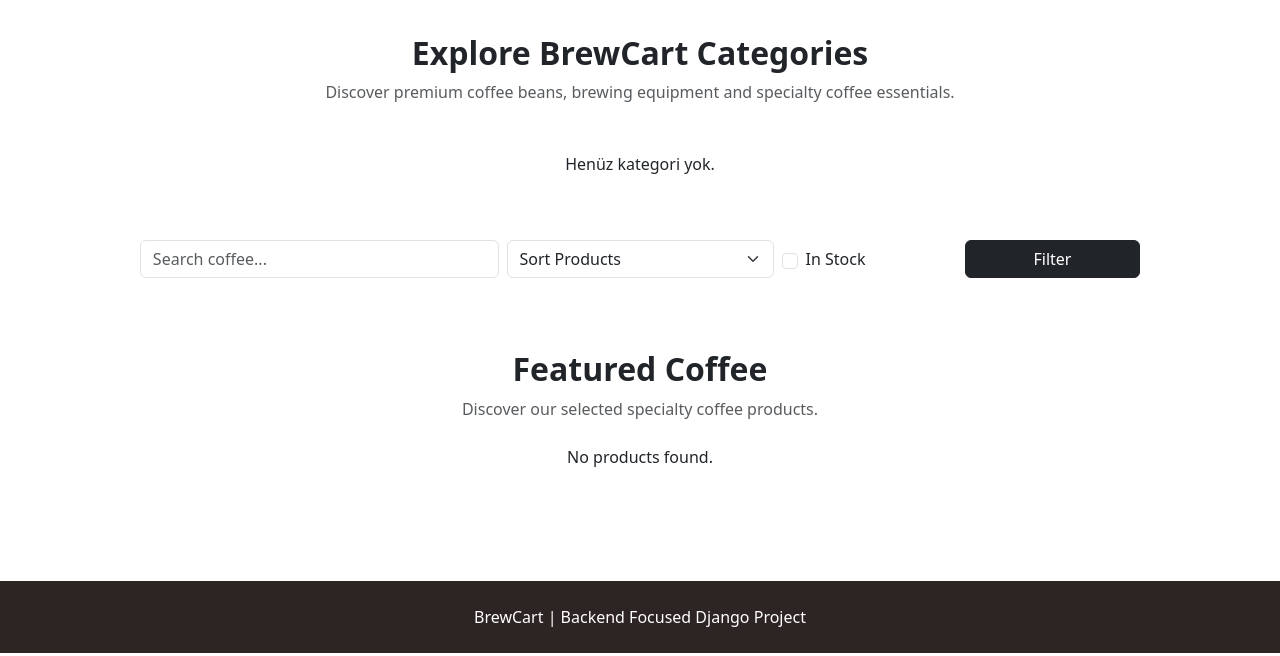
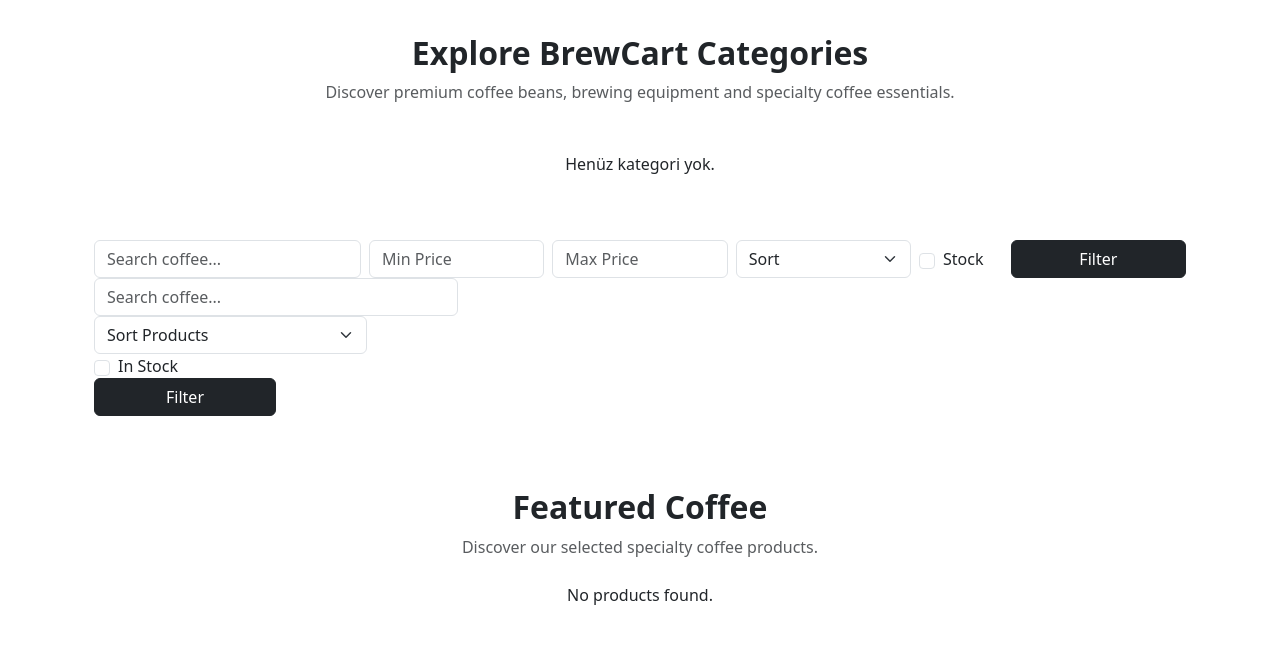
Before and after one commit to taner-sahin/brewcart-django, a Django app: page / in a window 1280 px wide. Shown: the part 672-1328 px from the top of the page. Run offline with Django 4.2, Linux system fonts and the light colour scheme; data that the repository does not hold is empty.

Commit message:
Build advanced product filtering system

```diff
--- a/products/views.py
+++ b/products/views.py
@@ -3,85 +3,85 @@ from .models import Product, Category
 
 
 def home(request):
-
-    # URL'den gelen arama kelimesini alıyoruz.
-    #
-    # Örnek:
-    # /?q=espresso
-    #
+    # URL'den arama kelimesini alır.
+    # Örnek: /?q=espresso
     query = request.GET.get("q")
 
-    # URL'den gelen sıralama bilgisini alıyoruz.
-    #
-    # Örnek:
-    # /?sort=price_low
-    #
+    # URL'den sıralama bilgisini alır.
+    # Örnek: /?sort=price_low
     sort = request.GET.get("sort")
 
-    # URL'den gelen stok filtresini alıyoruz.
-    #
-    # Örnek:
-    # /?in_stock=1
-    #
+    # URL'den stok filtresini alır.
+    # Örnek: /?in_stock=1
     in_stock = request.GET.get("in_stock")
 
-    # İlk başta:
-    #
-    # aktif VE featured ürünleri getiriyoruz.
-    #
+    # URL'den minimum fiyatı alır.
+    # Örnek: /?min_price=300
+    min_price = request.GET.get("min_price")
+
+    # URL'den maksimum fiyatı alır.
+    # Örnek: /?max_price=500
+    max_price = request.GET.get("max_price")
+
+    # İlk olarak aktif ve öne çıkarılmış ürünleri getirir.
     featured_products = Product.objects.filter(
         is_available=True,
         is_featured=True
     )
 
-    # Eğer kullanıcı arama yaptıysa:
-    #
-    # ürün adında geçen kelimeyi filtrele.
-    #
+    # Arama varsa ürün adına göre filtreler.
     if query:
         featured_products = featured_products.filter(
             name__icontains=query
         )
 
-    # Eğer kullanıcı sadece stokta olan ürünleri görmek isterse:
-    #
-    # stock > 0 olan ürünleri getir.
-    #
+    # Stok filtresi varsa stoğu 0'dan büyük ürünleri getirir.
     if in_stock:
-        featured_products = featured_products.filter(stock__gt=0)
+        featured_products = featured_products.filter(
+            stock__gt=0
+        )
 
-    # Sıralama sistemi
-    #
-    # price_low:
-    # ucuzdan pahalıya
-    #
-    # price_high:
-    # pahalıdan ucuza
-    #
+    # Minimum fiyat girildiyse bu fiyattan büyük/eşit ürünleri getirir.
+    if min_price:
+        featured_products = featured_products.filter(
+            price__gte=min_price
+        )
+
+    # Maksimum fiyat girildiyse bu fiyattan küçük/eşit ürünleri getirir.
+    if max_price:
+        featured_products = featured_products.filter(
+            price__lte=max_price
+        )
+
+    # Ürünleri fiyata göre sıralar.
     if sort == "price_low":
         featured_products = featured_products.order_by("price")
 
     elif sort == "price_high":
         featured_products = featured_products.order_by("-price")
 
-    # Bütün kategorileri getiriyoruz.
+    # Ana sayfadaki kategori kartları için kategorileri getirir.
     categories = Category.objects.all()
 
-    # Python verilerini HTML'e gönderiyoruz.
+    # Python verilerini HTML sayfasına gönderir.
     context = {
         "featured_products": featured_products,
         "categories": categories,
         "query": query,
         "sort": sort,
         "in_stock": in_stock,
+        "min_price": min_price,
+        "max_price": max_price,
     }
 
-    # home.html sayfasını render ediyoruz.
     return render(request, "home.html", context)
 
+
 def category_products(request, slug):
+    # Slug'a göre kategoriyi bulur, yoksa 404 verir.
     category = get_object_or_404(Category, slug=slug)
 
+    # Seçilen kategoriye ait aktif ürünleri getirir.
     products = Product.objects.filter(
         category=category,
         is_available=True
@@ -94,7 +94,9 @@ def category_products(request, slug):
 
     return render(request, "products/category.html", context)
 
+
 def product_detail(request, slug):
+    # Slug'a göre aktif ürünü bulur, yoksa 404 verir.
     product = get_object_or_404(
         Product,
         slug=slug,
@@ -102,7 +104,7 @@ def product_detail(request, slug):
     )
 
     context = {
-        "product": product
+        "product": product,
     }
 
     return render(request, "products/detail.html", context)
--- a/templates/home.html
+++ b/templates/home.html
@@ -63,11 +63,77 @@
 <section class="filter-section mb-4">
     <div class="container">
 
-        <form
-            method="GET"
-            action="{% url 'products:home' %}"
-            class="row g-2 justify-content-center"
+       <form
+    method="GET"
+    action="{% url 'products:home' %}"
+    class="row g-2 justify-content-center"
+>
+
+    <div class="col-md-3">
+        <input
+            type="text"
+            name="q"
+            class="form-control"
+            placeholder="Search coffee..."
+            value="{{ query|default:'' }}"
         >
+    </div>
+
+    <div class="col-md-2">
+        <input
+            type="number"
+            name="min_price"
+            class="form-control"
+            placeholder="Min Price"
+            value="{{ min_price|default:'' }}"
+        >
+    </div>
+
+    <div class="col-md-2">
+        <input
+            type="number"
+            name="max_price"
+            class="form-control"
+            placeholder="Max Price"
+            value="{{ max_price|default:'' }}"
+        >
+    </div>
+
+    <div class="col-md-2">
+        <select name="sort" class="form-select">
+            <option value="">Sort</option>
+
+            <option value="price_low" {% if sort == "price_low" %}selected{% endif %}>
+                Low to High
+            </option>
+
+            <option value="price_high" {% if sort == "price_high" %}selected{% endif %}>
+                High to Low
+            </option>
+        </select>
+    </div>
+
+    <div class="col-md-1 d-flex align-items-center">
+        <input
+            type="checkbox"
+            name="in_stock"
+            value="1"
+            class="form-check-input me-2"
+            {% if in_stock %}checked{% endif %}
+        >
+
+        <label class="form-check-label">
+            Stock
+        </label>
+    </div>
+
+    <div class="col-md-2">
+        <button type="submit" class="btn btn-dark w-100">
+            Filter
+        </button>
+    </div>
+
+</form>
 
             <div class="col-md-4">
                 <input
```
